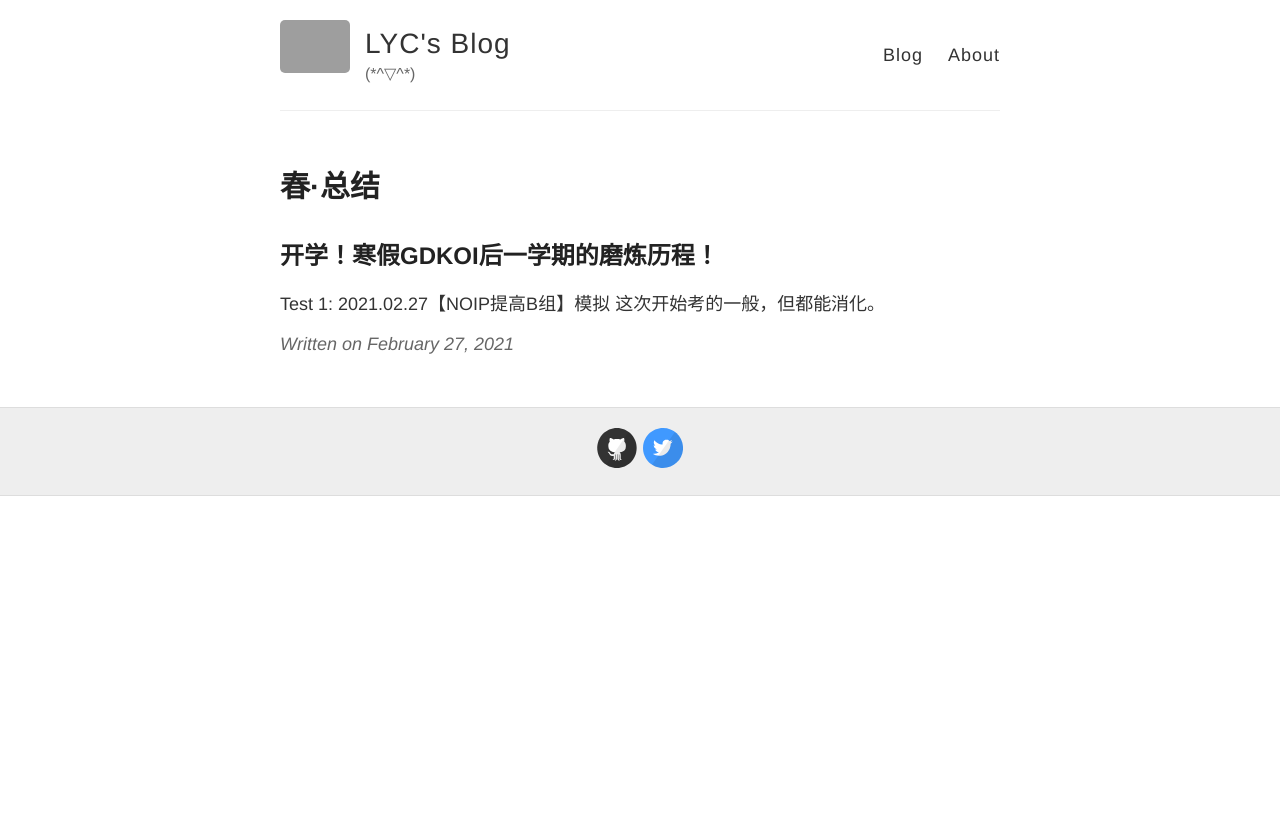
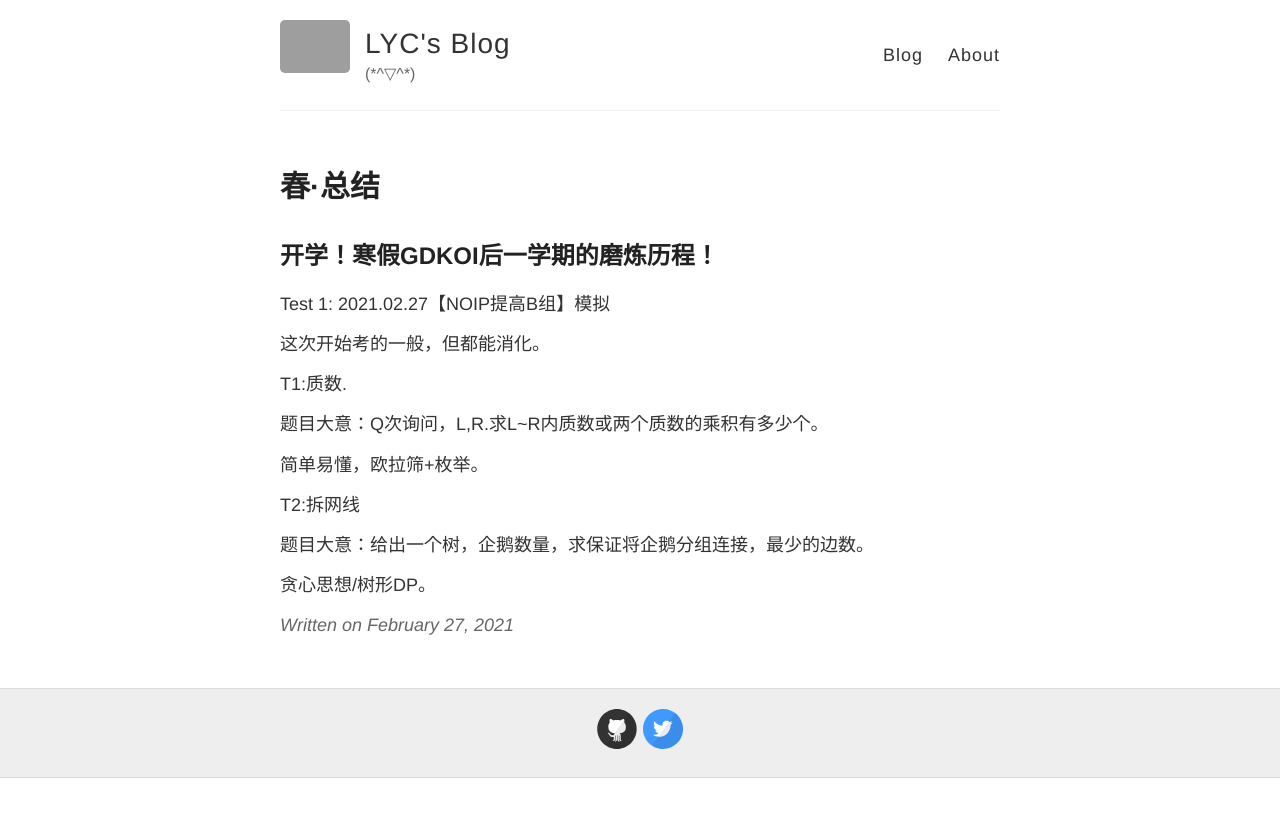
Before and after one commit to IchengU/IchengU.github.io, a Jekyll site: the page built from _posts/2021-2-27-春·总结.md, in a window 1280 px wide. Shown: the top 817 px of the page. Built offline with Jekyll 4.4.1, drawn with Linux system fonts in a browser that asks for light colours; our own code applies the rules of GitHub Pages for plain Markdown files; grey boxes are pictures that could not be loaded.

Commit message:
Update 2021-2-27-春·总结.md

```diff
--- a/_posts/2021-2-27-春·总结.md
+++ b/_posts/2021-2-27-春·总结.md
@@ -1,4 +1,17 @@
 开学！寒假GDKOI后一学期的磨炼历程！
 ---
 Test 1: 2021.02.27【NOIP提高B组】模拟
+
 这次开始考的一般，但都能消化。
+
+T1:质数.
+
+题目大意：Q次询问，L,R.求L~R内质数或两个质数的乘积有多少个。
+
+简单易懂，欧拉筛+枚举。
+
+T2:拆网线
+
+题目大意：给出一个树，企鹅数量，求保证将企鹅分组连接，最少的边数。
+
+贪心思想/树形DP。
```
